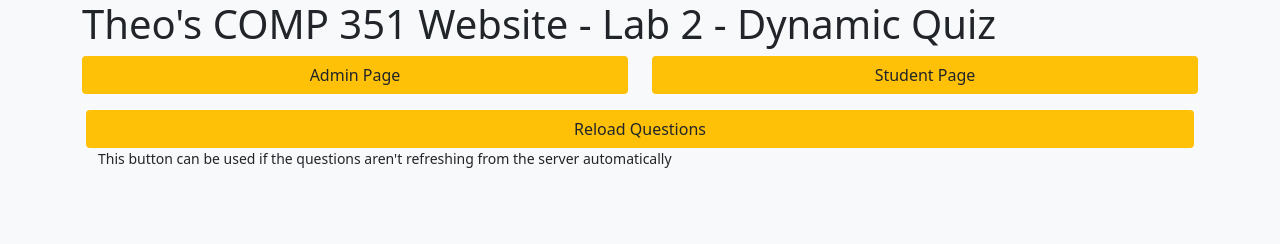
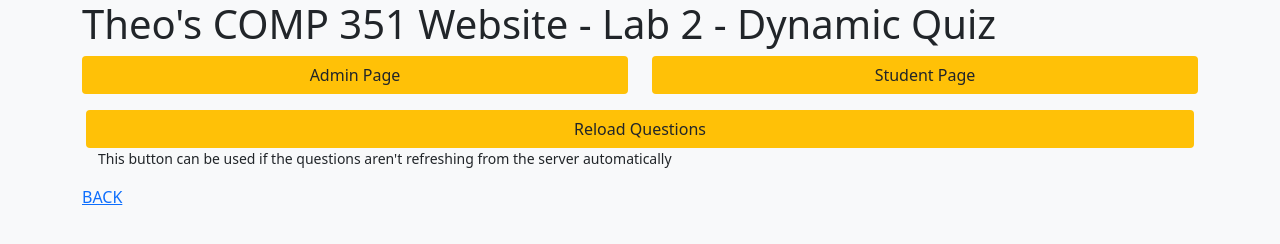
Before and after one commit to theolaa/comp351quizapp, a website: page public/index.html in a window 1280 px wide. Drawn offline with nearby package versions, Linux system fonts and the light colour scheme; no server answers.

Commit message:
Update index.html

```diff
--- a/public/index.html
+++ b/public/index.html
@@ -20,6 +20,7 @@
             <button class="btn col bg-warning" onclick="loadQuestions()">Reload Questions</button>
             <small>This button can be used if the questions aren't refreshing from the server automatically</small>
         </div>
+        <a href="https://theocomp351website.herokuapp.com/COMP351/Assignments/">BACK</a>
     </div>
 
     <script src="js/main.js"></script>
```
